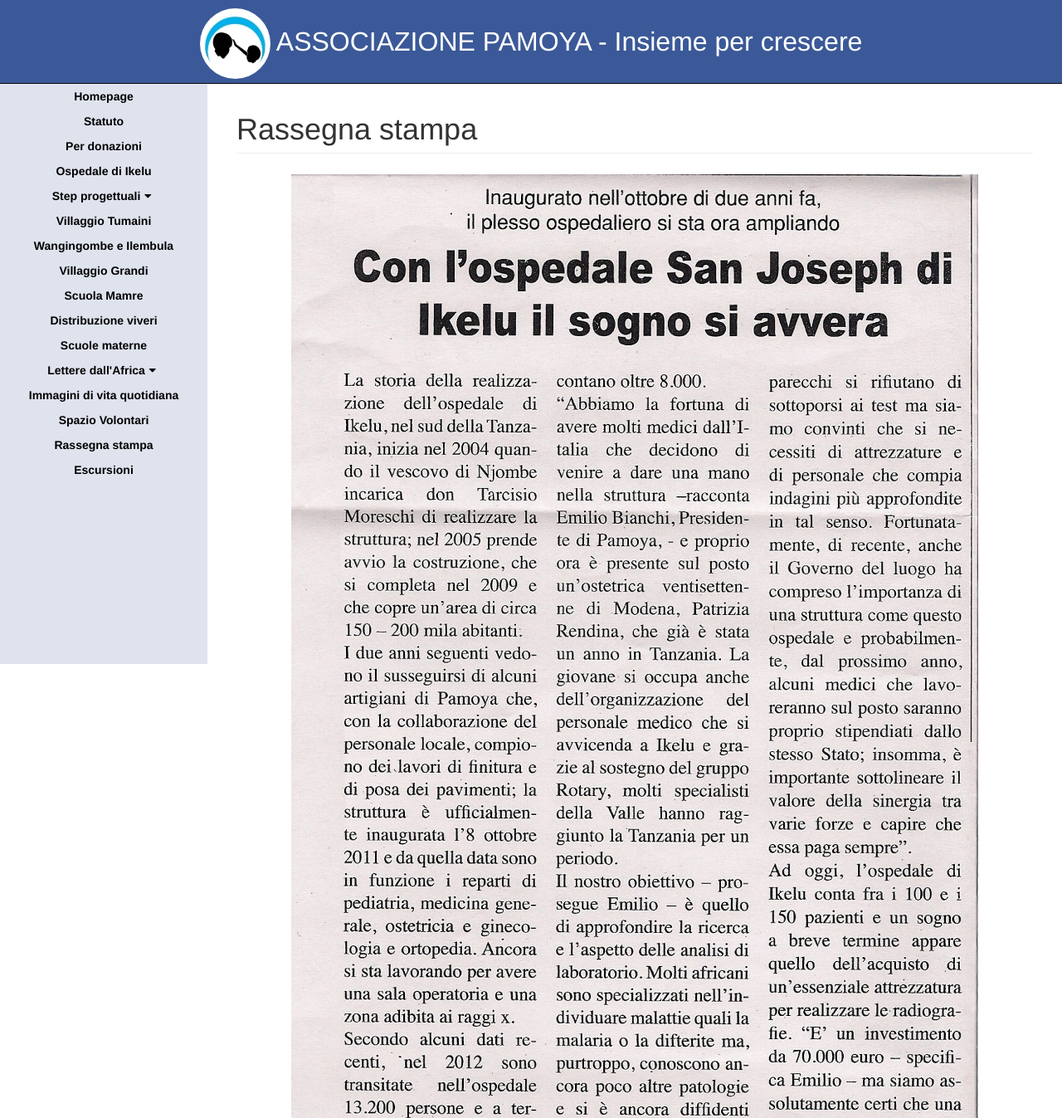
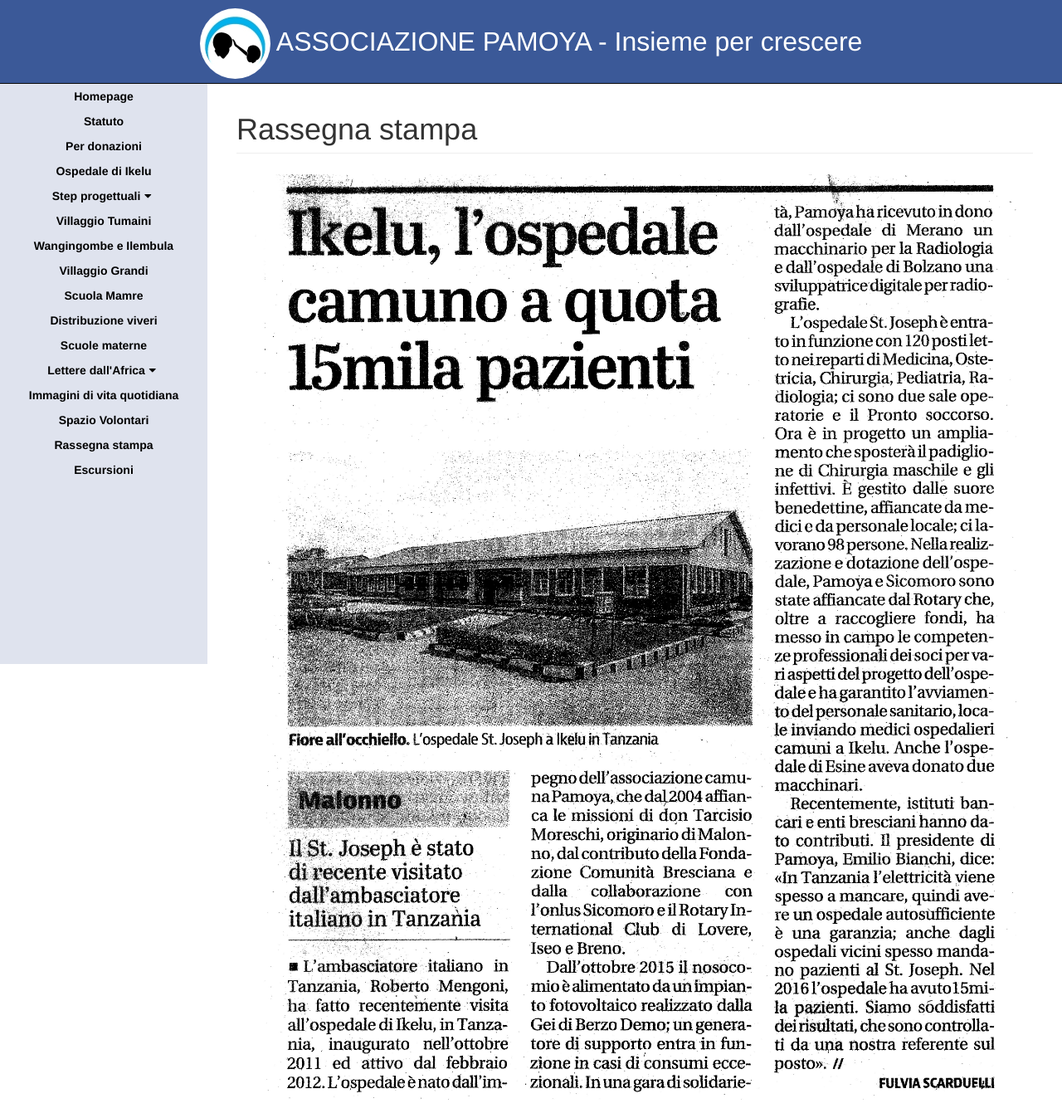
Before and after one commit to paoloventuri/Pamoya-onlus-website, a PHP site: page /stampa.php in a window 1280 px wide. Shown: the top 1347 px of the page at 83% size. Run offline with PHP 8.4, Linux system fonts and the light colour scheme.

Commit message:
Aggiornata rassegna stampa

```diff
--- a/stampa.php
+++ b/stampa.php
@@ -30,6 +30,10 @@
                     <div class="col-lg-12">
                         <h1 class="page-header">Rassegna stampa</h1>
                         <p>
+                            <img class="center" src="img/stampa/stampa_09.jpg" oncontextmenu="return false;">
+                            <br>
+                            <img class="center" src="img/stampa/stampa_10.jpg" oncontextmenu="return false;">
+                            <br>
                             <img class="center" src="img/stampa/stampa_01.jpg" oncontextmenu="return false;">
                             <br>
                             <img class="center" src="img/stampa/stampa_02.jpg" oncontextmenu="return false;">
```
Also changed, not shown: img/stampa/stampa_09.jpg (added), 1 other file.
